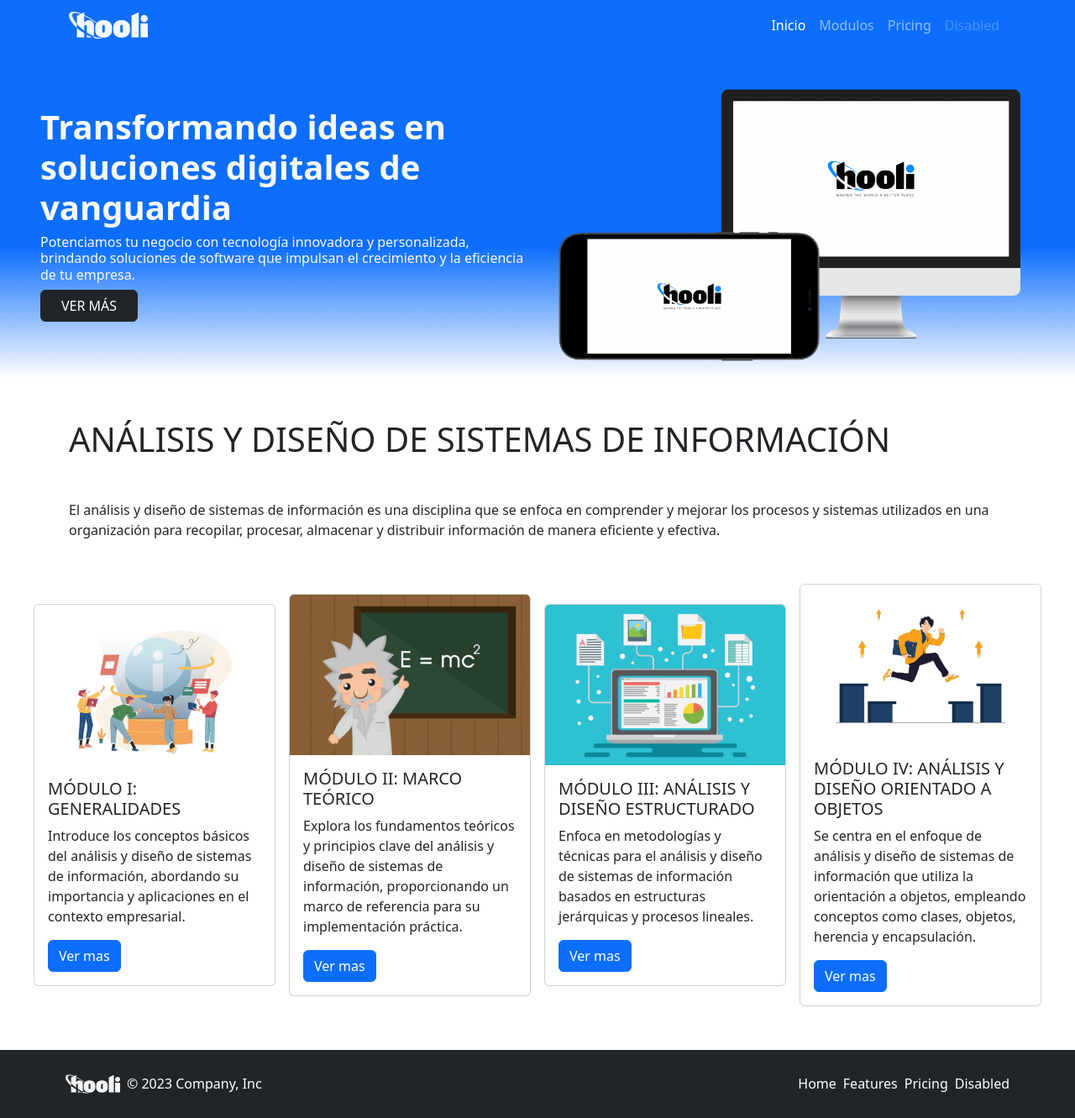
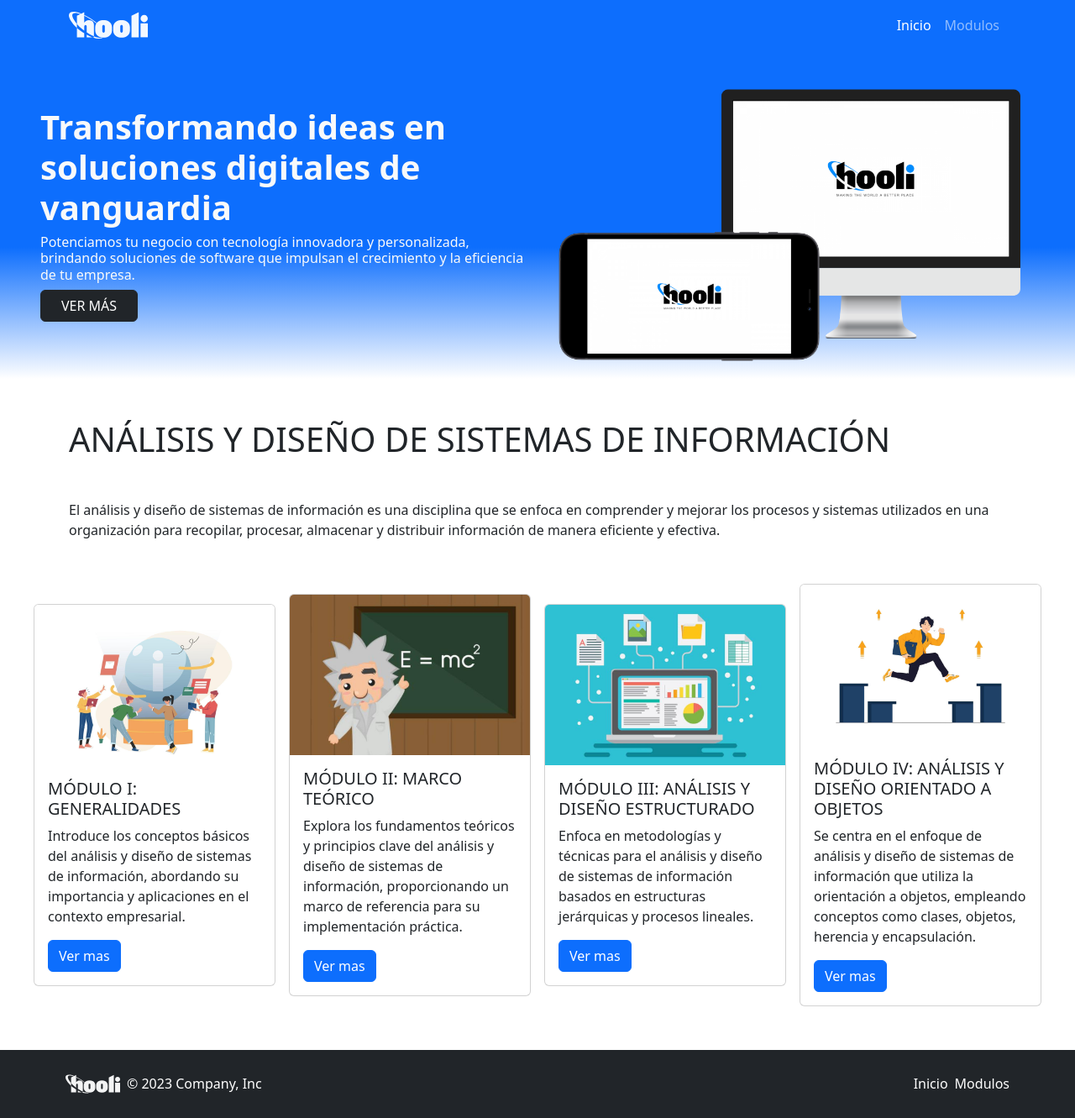
Before and after one commit to Troy8203/HooliLandingPage, a Jekyll site: the page built from index.markdown, in a window 1280 px wide. Shown: the whole page at 84% size. Built offline with Jekyll 4.4.1, drawn with Linux system fonts in a browser that asks for light colours.

Commit message:
fix links header

```diff
--- a/_includes/footer.html
+++ b/_includes/footer.html
@@ -12,10 +12,8 @@
       <span>© 2023 Company, Inc</span>
     </div>
     <div class="d-flex align-items-center gap-2">
-      <a class="nav-link active" aria-current="page" href="#">Home</a>
-      <a class="nav-link" href="#">Features</a>
-      <a class="nav-link" href="#">Pricing</a>
-      <a class="nav-link disabled">Disabled</a>
+      <a class="nav-link active" aria-current="page" href="index.html">Inicio</a>
+          <a class="nav-link" href="index.html#modulos">Modulos</a>
     </div>
   </div>
 </footer>
--- a/_includes/header.html
+++ b/_includes/header.html
@@ -27,8 +27,6 @@
         <div class="navbar-nav">
           <a class="nav-link active" aria-current="page" href="index.html">Inicio</a>
           <a class="nav-link" href="index.html#modulos">Modulos</a>
-          <a class="nav-link" href="#">Pricing</a>
-          <a class="nav-link disabled">Disabled</a>
         </div>
       </div>
     </div>
```
